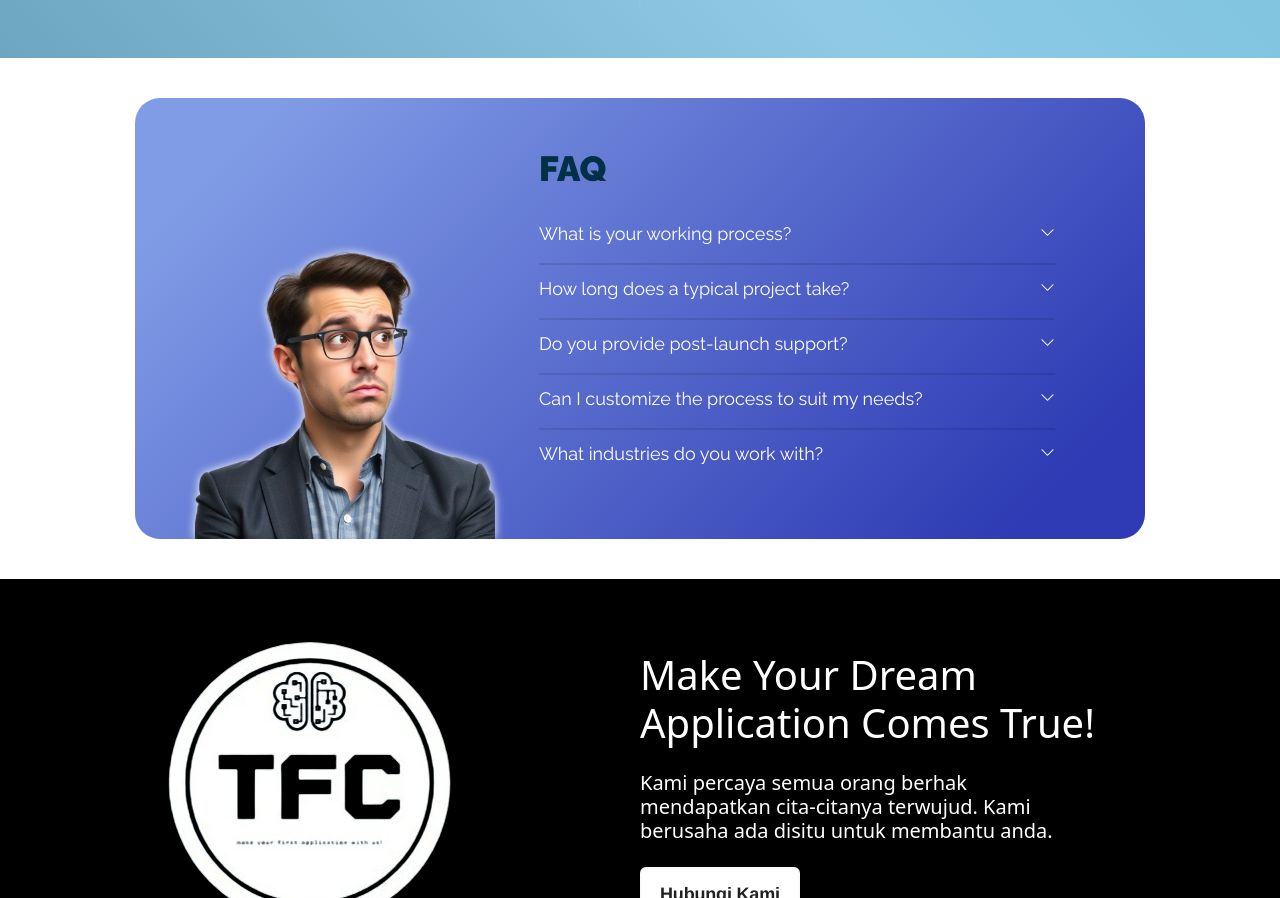
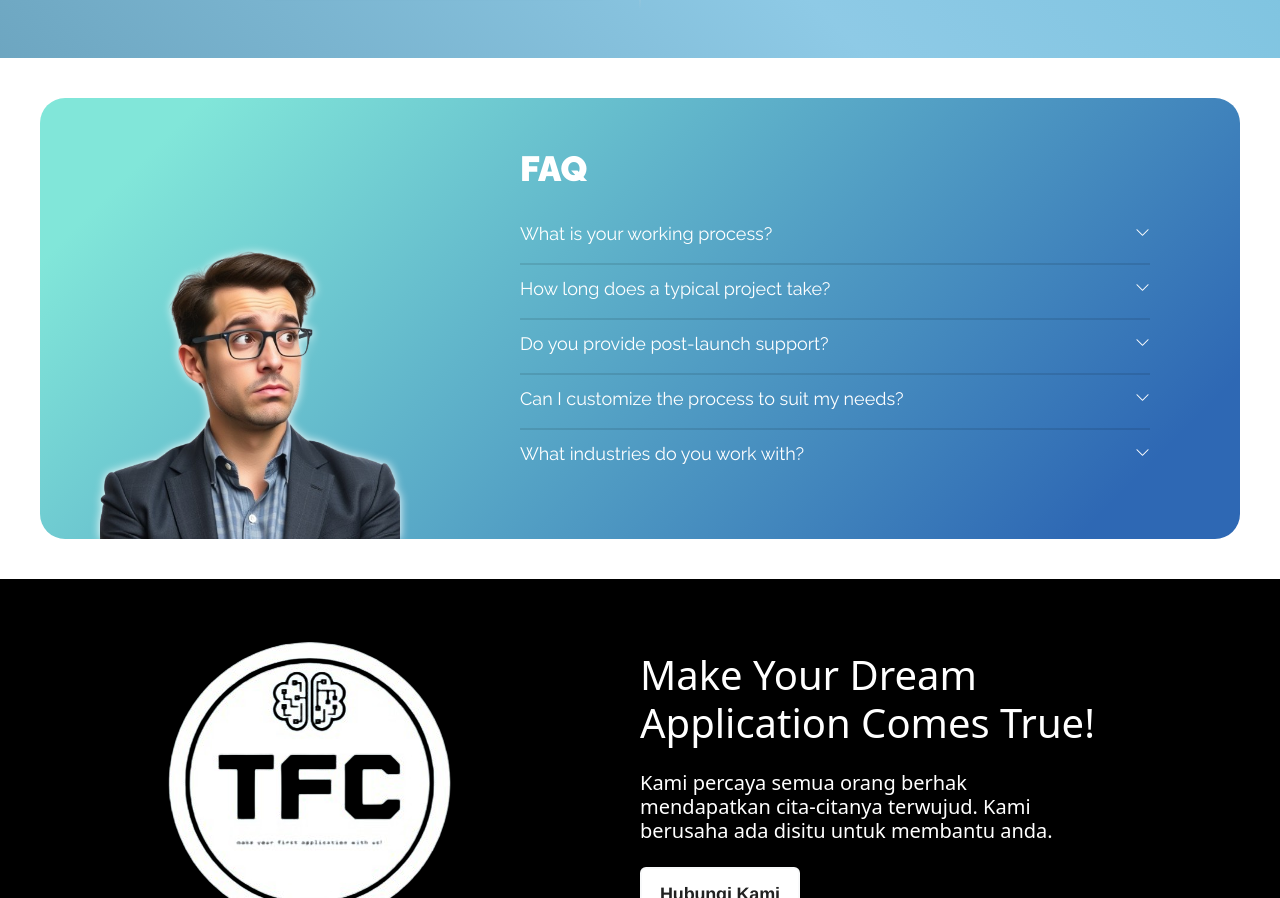
Before and after one commit to DavidDimasPatty/PortofolioFL, a React (Create React App) app: page / in a window 1280 px wide. Shown: the part 3511-4409 px from the top of the page. Built offline with nearby package versions, Linux system fonts and the light colour scheme.

Commit message:
Revisi FaQ

```diff
--- a/src/assets/faq.css
+++ b/src/assets/faq.css
@@ -13,11 +13,12 @@
 
     .accordion {
         display: flex;
-        max-width: 1010px;
+        max-width: 1400px;
         width: 100%;
         align-items: center;
         justify-content: space-between;
-        background: linear-gradient(-45deg, rgb(46, 59, 180) 10%, rgb(129, 156, 230) 90%);
+        /* background: linear-gradient(-45deg, rgb(46, 59, 180) 10%, rgb(129, 156, 230) 90%); */
+        background: linear-gradient(-45deg, rgb(46, 104, 180) 10%, rgba(129, 230, 217, 1) 90%);
         border-radius: 25px;
         padding: 45px 90px 0 60px;
     }
@@ -44,7 +45,7 @@
     .accordion .accordion-text .title {
         font-size: 35px;
         font-weight: bold;
-        color: #023047;
+        color: white;
     }
 
     .accordion .accordion-text .faq-text {
--- /dev/null
+++ b/src/assets/programming-language.css
@@ -0,0 +1,3 @@
+.programming-language-section {
+
+}
```
Also changed, not shown: src/components/ProgrammingLanguage.js (added, +12 -0 lines).
